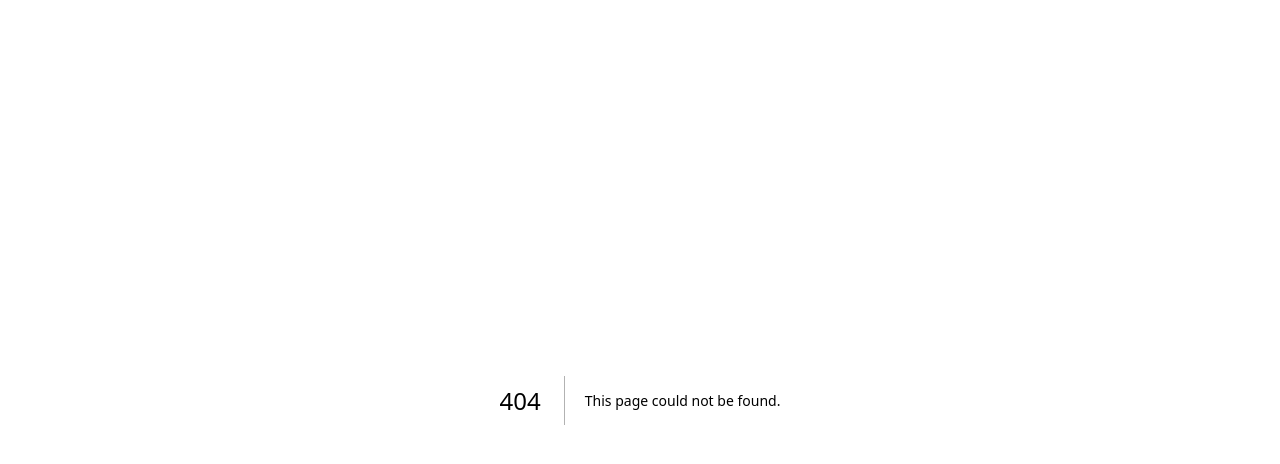
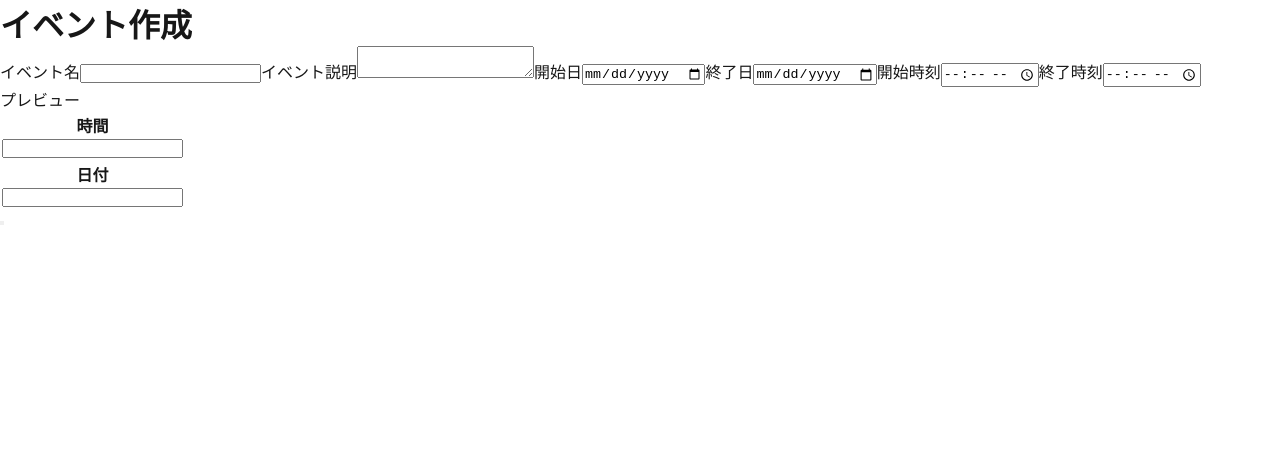
Before and after one commit to yufoxda/tapla, a Next.js app: page /create in a window 1280 px wide. Before the commit this address had no page. Shown: the top 464 px of the page. Built offline with nearby package versions, Linux system fonts and the light colour scheme.

Commit message:
feat:イベント作成ページ

```diff
--- /dev/null
+++ b/src/app/create/page.tsx
@@ -0,0 +1,53 @@
+'use client';
+
+
+export default function createEvent() {
+  return (
+    <div>
+      <h1>イベント作成</h1>
+      <label >イベント名</label>
+      <input/>
+      <label>イベント説明</label>
+      <textarea />
+      <label>開始日</label>
+      <input type="date" />
+      <label>終了日</label>
+      <input type="date" />
+      <label>開始時刻</label>
+      <input type="time" />
+      <label>終了時刻</label>
+      <input type="time" />
+      <p>プレビュー</p>
+      <table>
+        <thead>
+          <tr>
+            <th>時間</th>
+          </tr>
+        </thead>
+        <tbody>
+          <tr>
+            <td>
+              <input/>
+            </td>
+          </tr>
+        </tbody>
+      </table>
+      <table>
+        <thead>
+          <tr>
+            <th>日付</th>
+          </tr>
+        </thead>
+        <tbody>
+          <tr>
+            <td>
+              <input/>
+            </td>
+          </tr>
+        </tbody>
+      </table>
+      <button>
+      </button>
+    </div>
+  );
+}
```
